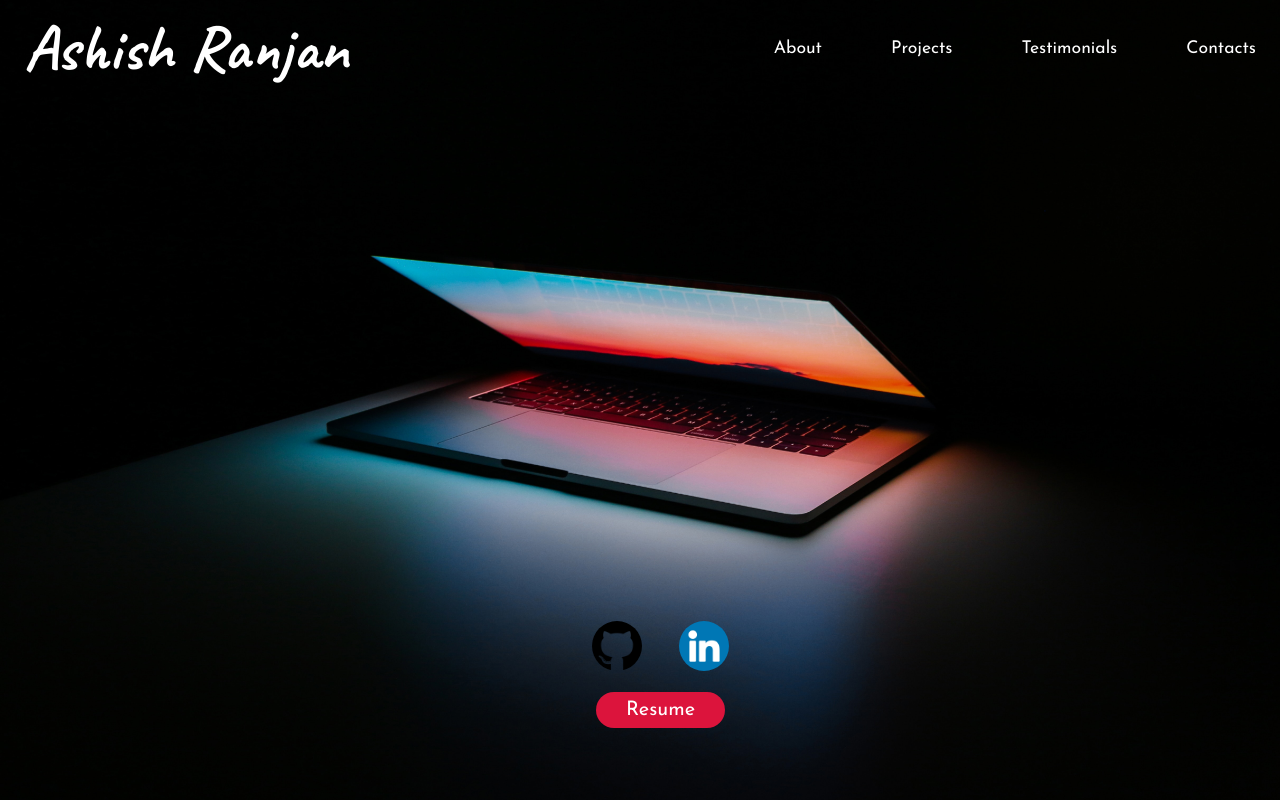
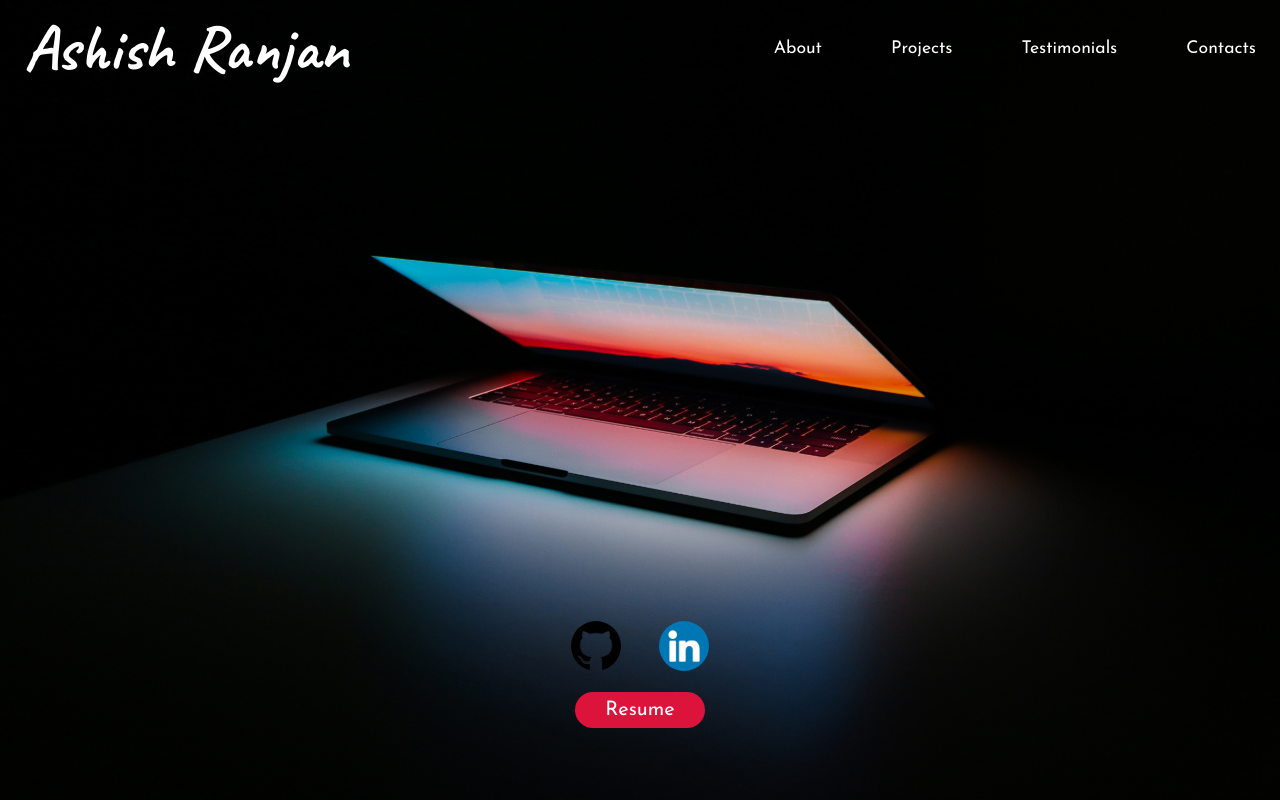
Before and after one commit to coder-vaani/portfolio-html, a plain HTML site: page index.html in a window 1280 px wide. Shown: the top 800 px of the page. Drawn offline with Linux system fonts and the light colour scheme.

Commit message:
third commit

```diff
--- a/style.css
+++ b/style.css
@@ -69,10 +69,11 @@ a {
 /* home links */
 .headerlinks {
     position: absolute;
-    margin: auto;
-    left: 45%;
+    width: 100%;
     bottom: 10%;
-    text-align: center;
+    display: flex;
+    flex-direction: column;
+    align-items: center;
 }
 
 .links img {
```
